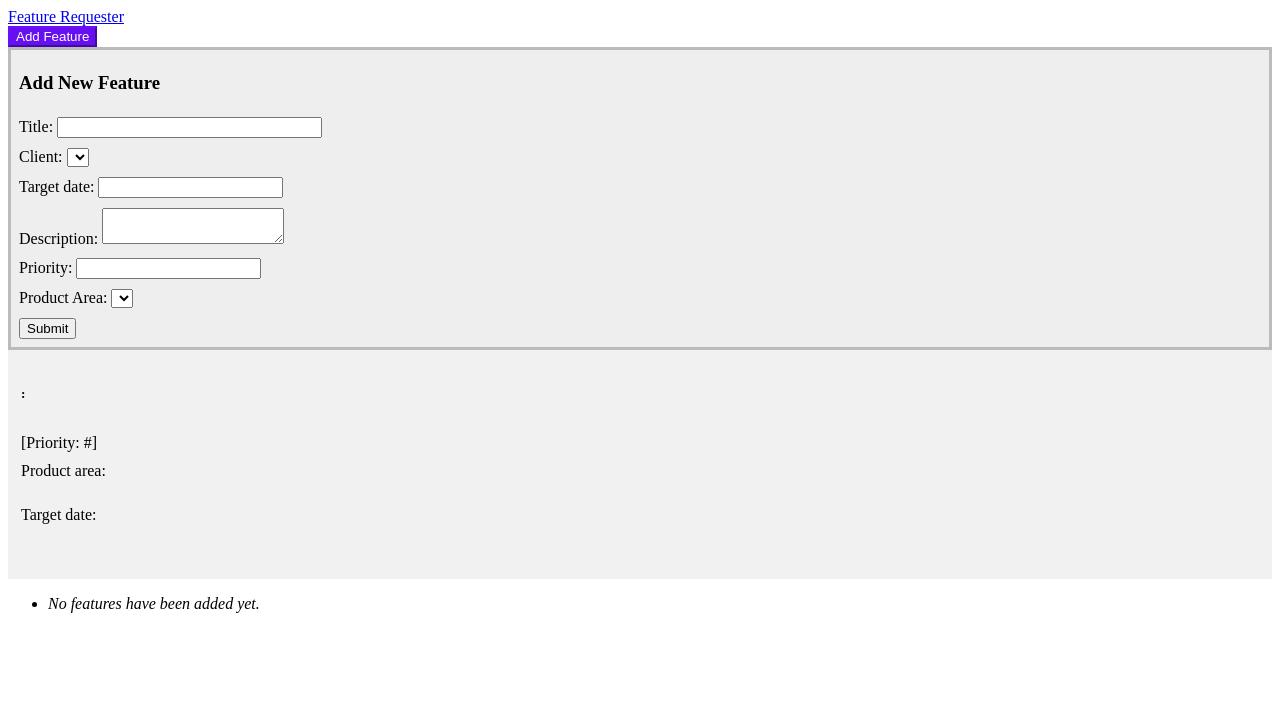
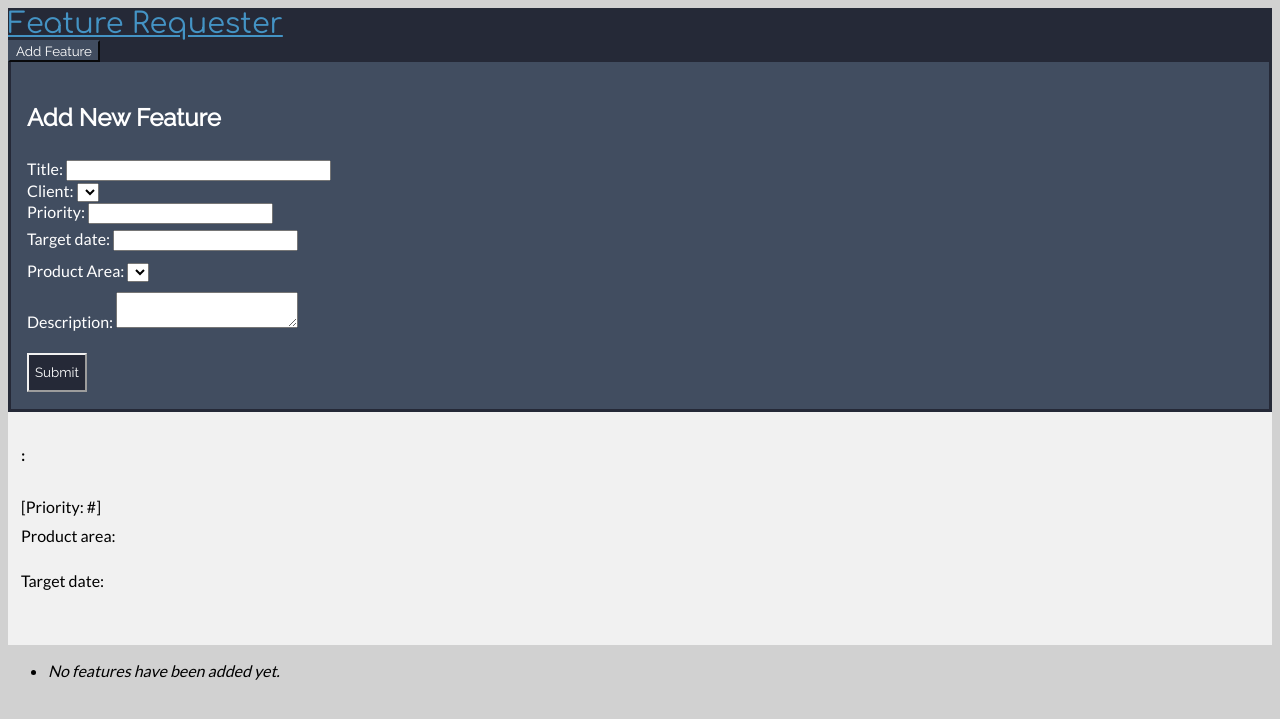
Before and after one commit to quinnajames/feature_requester, a Flask app: template feature_requester/templates/show_features.html in a window 1280 px wide. Shown: the top 719 px of the page. Run offline with Flask 2, Linux system fonts and the light colour scheme; the template is opened without the code that fills it, so the values that code supplies are empty; parts of the project's set-up code (start-up, migrations or seed data) failed here and were passed over; some libraries are stand-ins or nearby versions.

Commit message:
Form redesign

```diff
--- a/feature_requester/static/app.css
+++ b/feature_requester/static/app.css
@@ -1,10 +1,27 @@
+@import url('https://fonts.googleapis.com/css?family=Comfortaa|Lato|Noto+Serif|Raleway');
+body {
+    font-family: 'Lato', sans-serif;
+    background-color: #d1d1d1;
+}
+h2 {
+  font-family: 'Raleway', sans-serif;
+}
+h5 {
+  font-family: 'Noto Serif', serif;
+}
+button {
+  font-family: 'Raleway', sans-serif;
+}
 p.description {
   font-style: italic;
 }
 div.form {
-  border: 3px solid #bbb;
-  padding: 3px;
-  background-color: #eee;
+  padding: 11px 3px 9px 3px;
+  background-color: #414d60;
+  color: #fff;
+}
+h2.formheader {
+  padding: 7px 0px 7px 0px;
 }
 div.feature, div.clienta {
   border: 3px solid #03a678;
@@ -41,10 +58,31 @@ div.feature-margin {
 }
 .btn-indigo {
   color: #fff;
-  background-color: #6610f2;
-  border-color: #6610f2;
+  background-color: #414d60;
+  border-color: #414d60;
 }
-#navtitle {
+.btn-dark {
+  color: #fff;
+  background-color: #252937;
+  border-color: #f1f1f1;
 }
-#navbutton {
+#navbar {
+  background-color: #252937;
 }
+a#navtitle {
+  color: #4493c4;
+  font-family: 'Comfortaa', cursive;
+  font-size: 1.8em;
+}
+button#submitbutton {
+  margin-top: 17px;
+  margin-bottom: 5px;
+  line-height: 33px;
+}
+div#formcontainer {
+  border: solid #252937;
+  border-width: 0px 3px 3px 3px;
+  padding: 3px;
+  background-color: #414d60;
+  color: #fff;
+}
--- a/feature_requester/templates/show_features.html
+++ b/feature_requester/templates/show_features.html
@@ -12,9 +12,9 @@
     </head>
       <body>
 
-        <div class="navbar navbar-inverse bg-inverse d-flex justify-content-end">
+        <div id="navbar" class="navbar navbar-inverse bg-inverse d-flex justify-content-end">
               <div class="mr-auto p-1 col-md-8">
-                <a href="#" class="navbar-brand">Feature Requester</a>
+                <a href="http://www.quinnjames.net" target="_blank" id="navtitle" class="navbar-brand">Feature Requester</a>
               </div>
               <div class="p-1 col-md-4">
                 <button class="btn btn-indigo btn-block"
@@ -22,34 +22,42 @@
               </div>
           </div>
 
-    <div class="container">
-
-
-
-
                 <!-- ko if: showForm -->
+    <div class="container" id="formcontainer">
+      <div class="row">
+        <div class="col-md-1">
+        </div>
+        <div class="col-md-10">
           <div class="form">
             <div class="row">
                 <div class="col-md-8">
-              <h3>Add New Feature</h3>
+                  <h2 class="formheader">Add New Feature</h2>
                 </div>
             </div>
 
               <form id="featureForm" data-bind="submit: addFeature, with: $root.formVM.newFeature">
           <div class="row">
-          <div class="col">
+              <div class="col-md-6">
                 <label for="title">Title:</label>
                   <input id="title" name="title" data-bind="value: title" class="form-control" type="text" size="30" name=title required="required"/>
+              </div>
+              <div class="col-md-3">
+                <label for="client">Client:</label>
+                <select id="client" name="client" data-bind="options: $root.formVM.clientOptions, value: client" class="form-control" required="required"></select>
+              </div>
+              <div class="col-md-3">
+                <label for="priority">Priority:</label>
+                  <input id="priority" name="priority" data-bind="value: priority" type="number" class="form-control" size="5" required="required"/>
               </div>
           </div>
           <div class="row">
             <div class="col">
-          <label for="client">Client:</label>
-          <select id="client" name="client" data-bind="options: $root.formVM.clientOptions, value: client" class="form-control" required="required"></select>
+              <label for="target_date">Target date:</label>
+              <input type="text" id="target_date" name="target_date" data-bind="datepicker: {}, value: target_date" type="date" class="form-control" required="required"></select>
             </div>
             <div class="col">
-          <label for="target_date">Target date:</label>
-          <input type="text" id="target_date" name="target_date" data-bind="datepicker: {}, value: target_date" type="date" class="form-control" required="required"></select>
+              <label for="product_area">Product Area:</label>
+              <select id="product_area" name="product_area" data-bind="options: $root.formVM.productOptions, value: product_area" class="form-control" required="required"></select>
             </div>
           </div>
           <div class="row">
@@ -58,28 +66,25 @@
                   <textarea id="description" name="description" data-bind="value: description" class="form-control" size="300" required="required"></textarea>
             </div>
           </div>
-
           <div class="row">
-        <div class="col">
-          <label for="priority">Priority:</label>
-            <input id="priority" name="priority" data-bind="value: priority" type="number" class="form-control" size="5" required="required"/>
+            <div class="col-md-3">
             </div>
-        <div class="col">
-          <label for="product_area">Product Area:</label>
-          <select id="product_area" name="product_area" data-bind="options: $root.formVM.productOptions, value: product_area" class="form-control" required="required"></select>
+            <div class="col-md-6">
+              <button type="submit" id="submitbutton" class="btn btn-dark btn-block">Submit</button>
             </div>
-      </div>
-      <div class="row">
-        <div class="col">
-          <button type="submit" class="btn btn-primary btn-block">Submit</button>
+            <div class="col-md-3">
             </div>
           </div>
 
               </form>
             </div>
-        <!-- /ko -->
+          </div>
+          <div class="col-md-1">
+          </div>
+        </div>
       </div>
 
+      <!-- /ko -->
   <div class="container">
 
 
```
Lines whose indentation alone changed are shown as unchanged.
